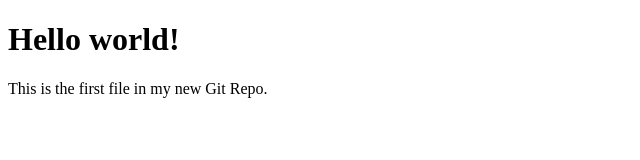
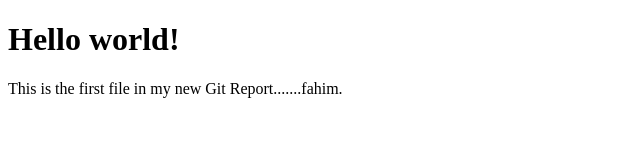
Before and after one commit to Tan-veerr/First-Project, a plain HTML site: page index.html in a window 1280 px wide. Shown: the full height of the page, 0-640 px from the left. Drawn offline with Linux system fonts and the light colour scheme.

Commit message:
Update index.html

```diff
--- a/index.html
+++ b/index.html
@@ -6,7 +6,7 @@
 <body>
 
 <h1>Hello world!</h1>
-<p>This is the first file in my new Git Repo.</p>
+<p>This is the first file in my new Git Report.......fahim.</p>
 
 </body>
 </html>
```
